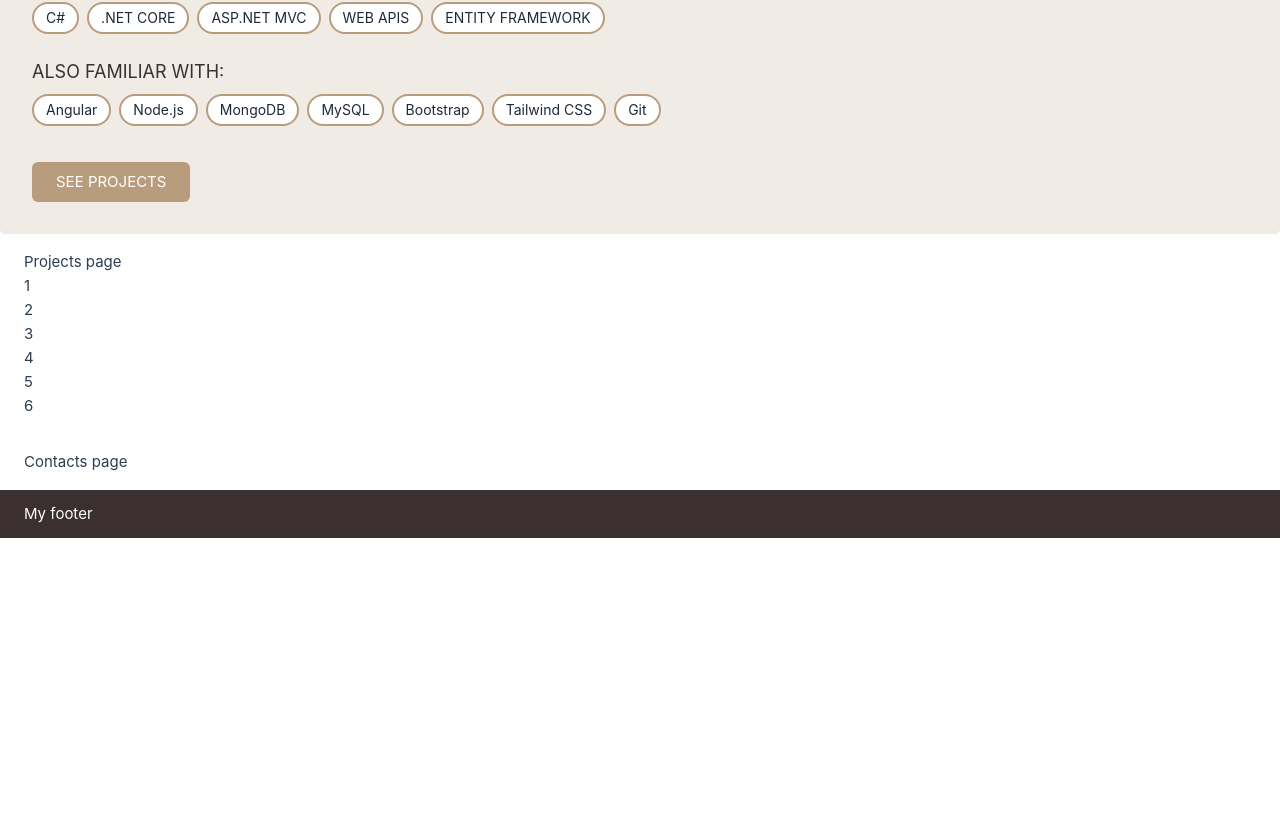
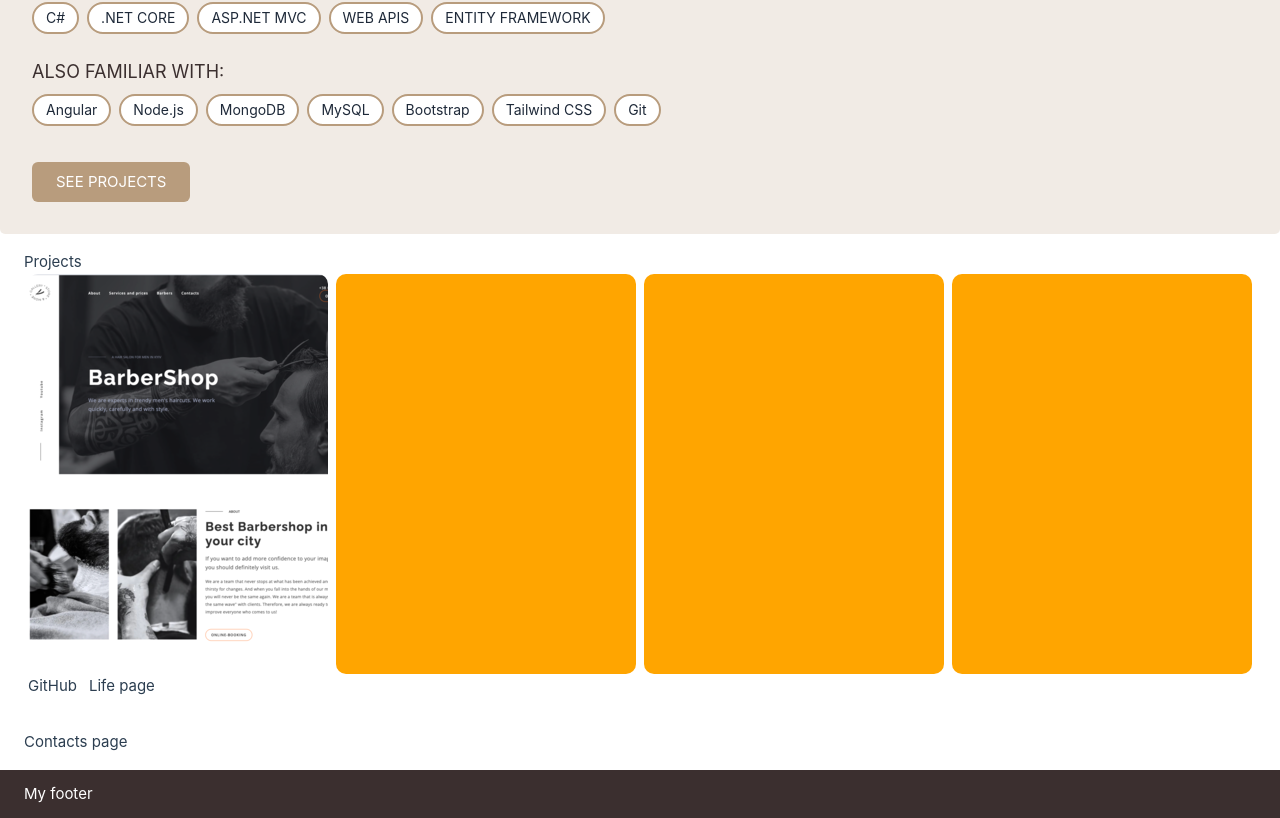
Before and after one commit to kseniyamesch/portfolio, a Vue app: page /projects in a window 1280 px wide. Shown: the part 622-1440 px from the top of the page. Before the commit the page ends 1160 px from the top, so only its background shows below. Built offline with nearby package versions, Linux system fonts and the light colour scheme.

Commit message:
projects - card hover added

```diff
--- a/src/components/Projects.vue
+++ b/src/components/Projects.vue
@@ -1,15 +1,30 @@
 <template>
     <section id="projects" class="px-6 py-4">
         <h2>
-            Projects page
+            Projects
         </h2>
-        <ul>
-            <li>1</li>
-            <li>2</li>
-            <li>3</li>
-            <li>4</li>
-            <li>5</li>
-            <li>6</li>
+        <ul class="flex gap-2 justify-center">
+            <li>
+                <div class="card">
+                    <img src="../assets/barbershop.png" alt="Barbershop project" class="block" width="300px"
+                        height="400px">
+                    <div class="desc px-6 py-6 text-white">Lorem ipsum dolor sit amet consectetur adipisicing elit. Nam, aut!</div>
+                </div>
+                <ul class="flex gap-3">
+                    <li><a href="">GitHub</a></li>
+                    <li><a href="">Life page</a></li>
+                </ul>
+            </li>
+            <li>
+                <div class="card"></div>
+            </li>
+            <li>
+                <div class="card"></div>
+            </li>
+            <li>
+                <div class="card"></div>
+            </li>
+
         </ul>
     </section>
 
@@ -19,4 +34,35 @@
 
 </script>
 
-<style scoped></style>
+<style scoped>
+.card {
+    position: relative;
+    width: 300px;
+    height: 400px;
+    background: orange;
+    border-radius: 10px;
+    overflow: hidden;
+}
+
+.desc {
+    position: absolute;
+    top: 0;
+    left: 0;
+
+    opacity: 0;
+}
+
+.card:hover::before {
+    content: '';
+    position: absolute;
+    top: 0;
+    left: 0;
+    width: 100%;
+    height: 100%;
+    background-color: rgba(56, 39, 23, 0.9);
+}
+
+.card:hover .desc {
+    opacity: 1;
+}
+</style>
```
Also changed, not shown: src/assets/barbershop.jpg (added), src/assets/barbershop.png (added).
